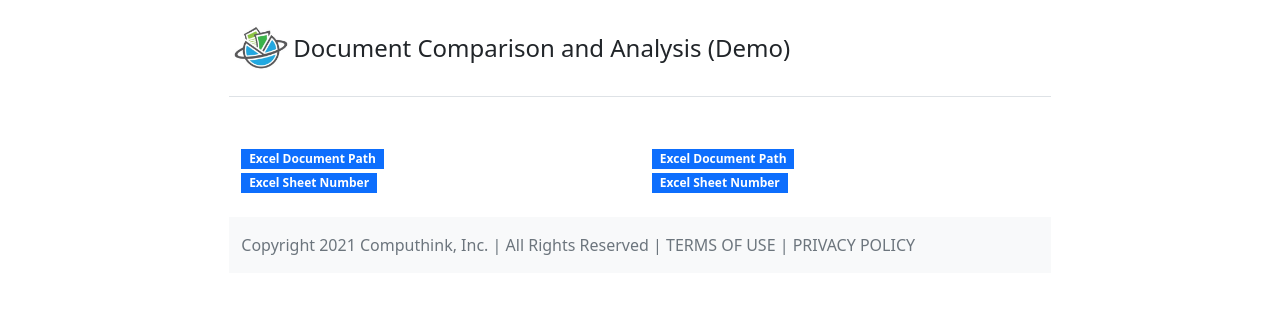
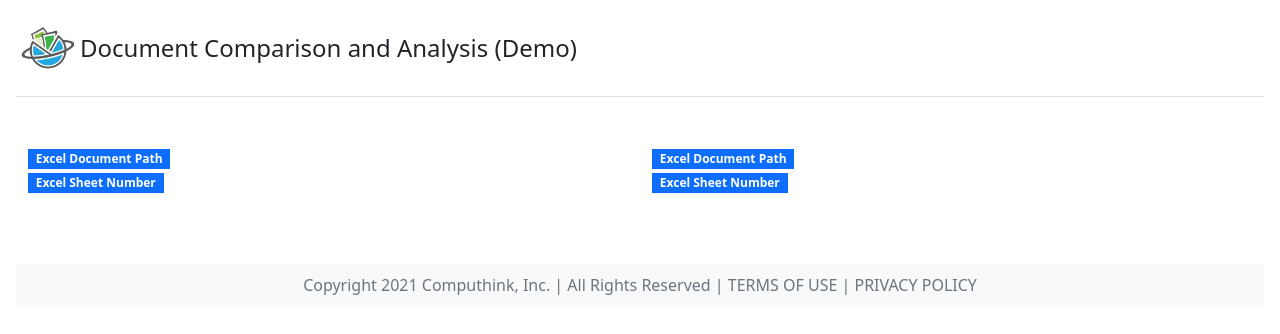
Before and after one commit to Devopcasting/Pandas-Excel-Comparision, a FastAPI app: template app/templates/compare_excel.html in a window 1280 px wide. Shown: the top 334 px of the page. Run offline with FastAPI, Linux system fonts and the light colour scheme; the template is opened without the code that fills it, so the values that code supplies are empty.

Commit message:
updated display of excel document

```diff
--- a/app/templates/compare_excel.html
+++ b/app/templates/compare_excel.html
@@ -6,7 +6,7 @@
     <link href="https://cdn.jsdelivr.net/npm/bootstrap@5.0.2/dist/css/bootstrap.min.css" rel="stylesheet" integrity="sha384-EVSTQN3/azprG1Anm3QDgpJLIm9Nao0Yz1ztcQTwFspd3yD65VohhpuuCOmLASjC" crossorigin="anonymous">
     <style>
         .table-responsive {
-            max-height: 500px; /* Set max height of the table container */
+            max-height: 600px; /* Set max height of the table container */
             overflow-y: auto; /* Enable vertical scroll */
             overflow-x: auto; /* Enable horizontal scroll */
         }
@@ -27,7 +27,7 @@
     </style>
 </head>
 <body>
-    <div class="col-lg-8 mx-auto p-3 py-md-3">
+    <div class="col-lg mx-auto p-3 py-md-3">
         <header class="d-flex align-items-center pb-3 mb-5 border-bottom">
           <a href="#" class="d-flex align-items-center text-dark text-decoration-none">
             <img src="/static/images/logo.jpeg" width="64" height="64" class="p-1">
@@ -92,9 +92,9 @@
                 </div>
             </div>
         </div>
-        <footer class="footer mt-auto py-3 bg-light">
-            <div class="container">
-              <span class="text-muted">Copyright 2021 Computhink, Inc. | All Rights Reserved | TERMS OF USE | PRIVACY POLICY</span>
+        <footer class="footer mt-5 py-2 bg-light ">
+            <div class="container text-center">
+              <span class="text-muted ">Copyright 2021 Computhink, Inc. | All Rights Reserved | TERMS OF USE | PRIVACY POLICY</span>
             </div>
         </footer>
     </div>
```
